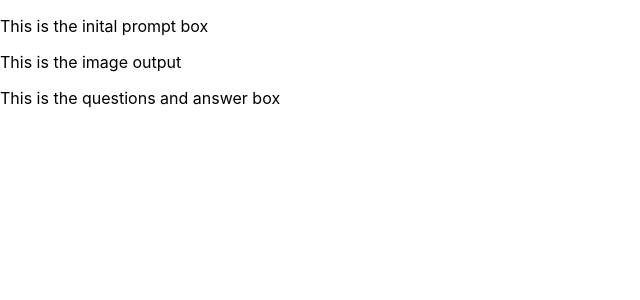
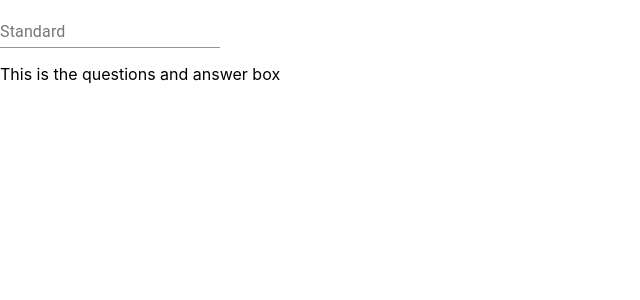
Before and after one commit to saakethkoka/Hackai-Frontend, a React (Create React App) app: page / in a window 1280 px wide. Shown: the top 300 px of the page, without its empty margins (0-640 px from the left). Built offline with nearby package versions, Linux system fonts and the light colour scheme.

Commit message:
Thing that doesn't work.

```diff
--- a/src/components/ImageOutput.jsx
+++ b/src/components/ImageOutput.jsx
@@ -1,7 +1,7 @@
-export const ImageOutput = () => {
+export const ImageOutput = ({imageURL = ""}) => {
     return (
         <>
-            <p>This is the image output</p>
+            {imageURL && <img src={imageURL} alt=""/>}
         </>
     );
 }
--- a/src/components/InitalPromptBox.jsx
+++ b/src/components/InitalPromptBox.jsx
@@ -1,7 +1,6 @@
-export const InitalPromptBox = () => {
+import { TextField } from '@material-ui/core';
+export const InitalPromptBox = ({placeholder = "", }) => {
     return (
-        <>
-            <p>This is the inital prompt box</p>
-        </>
+        <TextField id="standard-basic" label="Standard" variant="standard" />
     );
 }
```
